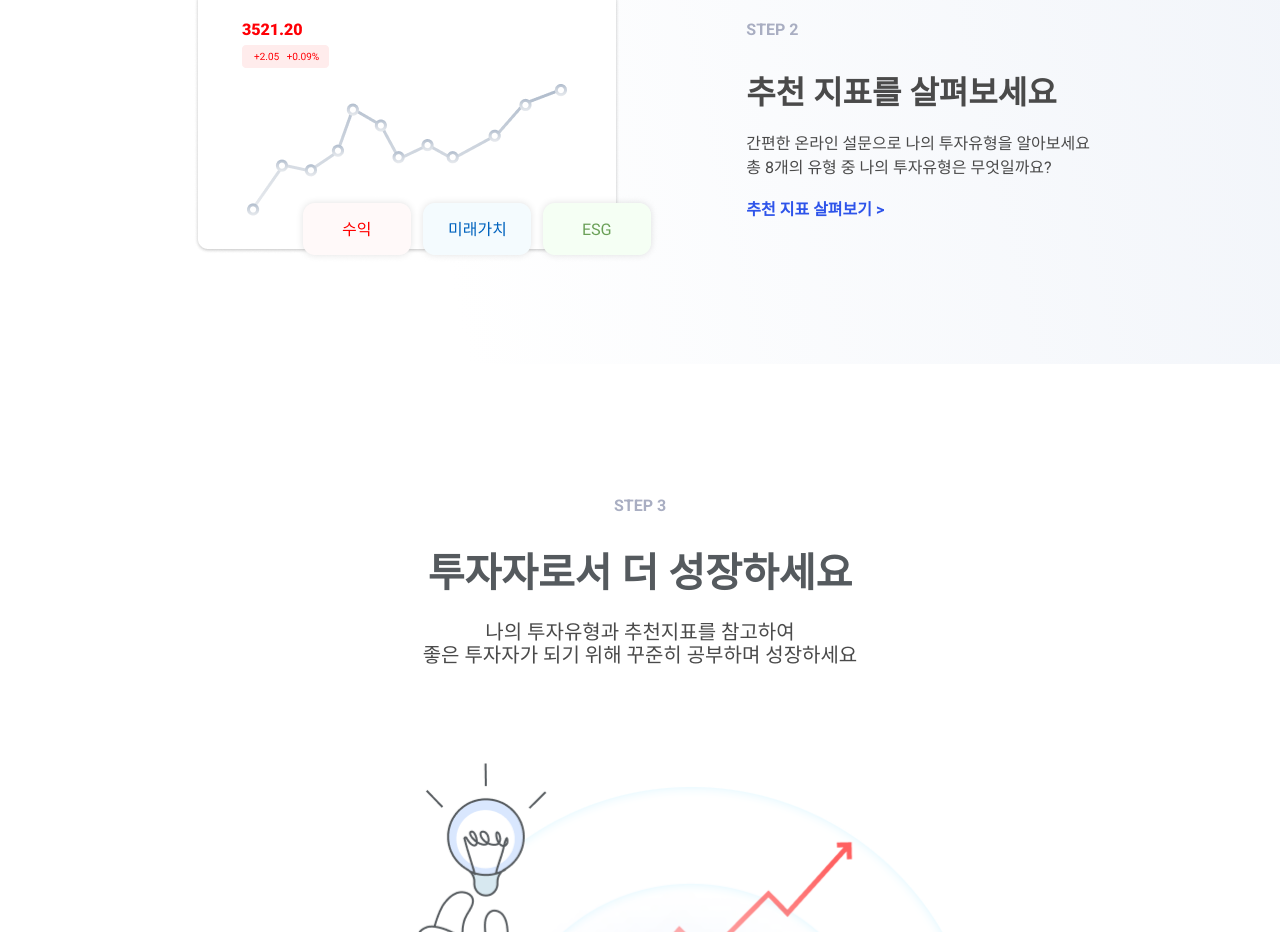
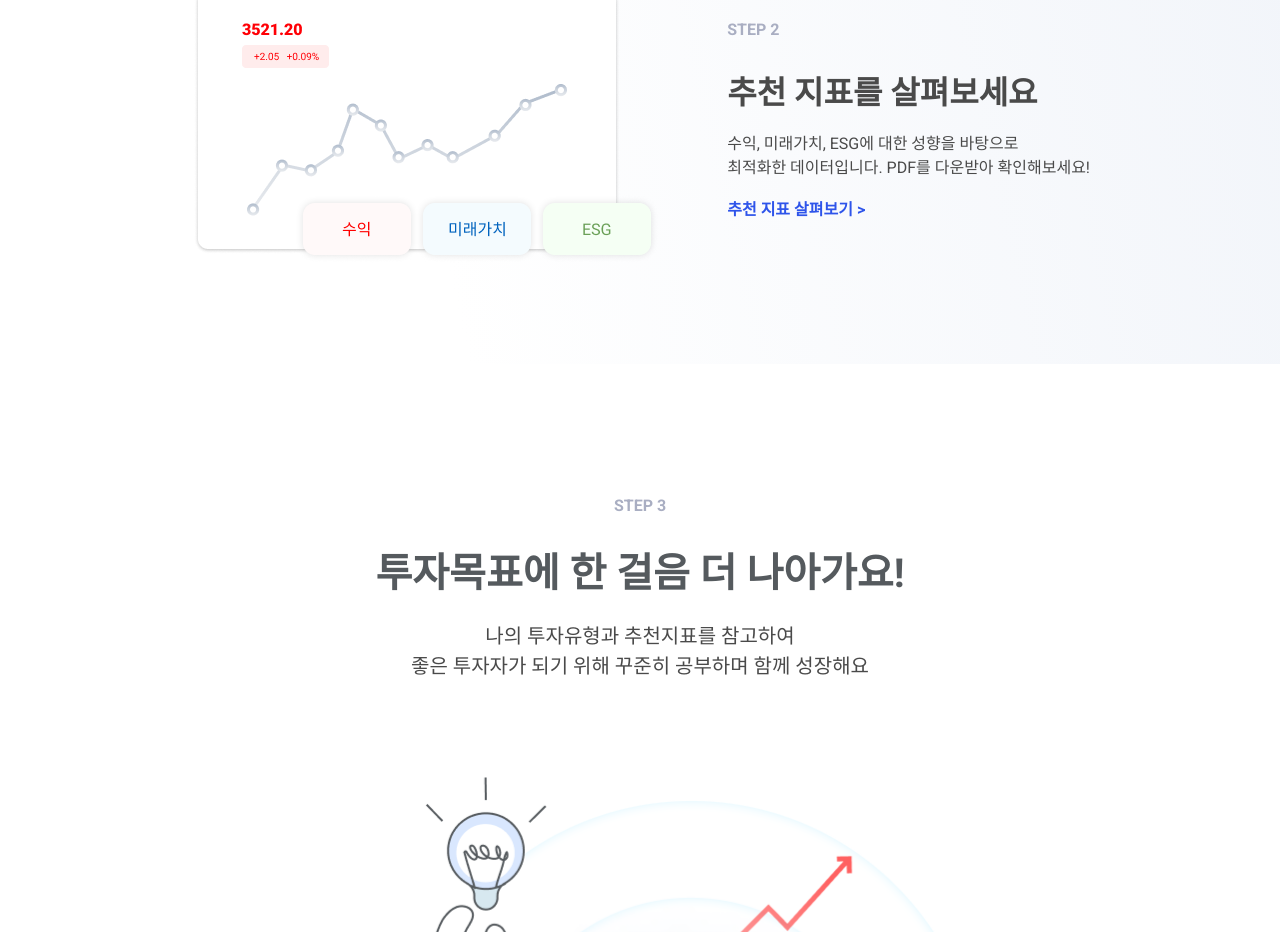
Before and after one commit to sanapark2023/BOLD_01_MS_new, a React (Create React App) app in the folder client/: page / in a window 1280 px wide. Shown: the part 1498-2430 px from the top of the page. Built offline with nearby package versions, Linux system fonts and the light colour scheme; what survey-core would draw is missing.

Commit message:
텍스트 수정

```diff
--- a/client/src/components/Step2.jsx
+++ b/client/src/components/Step2.jsx
@@ -7,8 +7,8 @@ function Step2() {
             <div className='ms_step2_left'>
                 <p className='ms_step2_step'>STEP 2</p>
                 <p className='ms_step2_title'>추천 지표를 살펴보세요</p>
-                <p className='ms_step2_desc'>간편한 온라인 설문으로 나의 투자유형을 알아보세요<br></br>
-        총 8개의 유형 중 나의 투자유형은 무엇일까요?</p>
+                <p className='ms_step2_desc'>수익, 미래가치, ESG에 대한 성향을 바탕으로<br></br>
+                최적화한 데이터입니다. PDF를 다운받아 확인해보세요!</p>
                 <a href='type/1'>{'추천 지표 살펴보기 >'}</a>
             </div>
             <img src='/2_step.png' alt='이미지'></img>
--- a/client/src/components/Step3.css
+++ b/client/src/components/Step3.css
@@ -24,7 +24,7 @@
 .ms_step3_desc{
     font-weight: 400;
     font-size: 20px;
-    line-height: 23px;
+    line-height: 30px;
     text-align: center;
     color: #4A4A4A;
     margin-bottom: 73px;
--- a/client/src/components/Step3.jsx
+++ b/client/src/components/Step3.jsx
@@ -5,8 +5,8 @@ function Step3() {
     <article className='ms_step3'>
         <div className='container'>
             <p className='ms_step3_step'>STEP 3</p>
-            <p className='ms_step3_title'>투자자로서 더 성장하세요</p>
-            <p className='ms_step3_desc'>나의 투자유형과 추천지표를 참고하여<br></br> 좋은 투자자가 되기 위해 꾸준히 공부하며 성장하세요</p>
+            <p className='ms_step3_title'>투자목표에 한 걸음 더 나아가요!</p>
+            <p className='ms_step3_desc'>나의 투자유형과 추천지표를 참고하여<br></br> 좋은 투자자가 되기 위해 꾸준히 공부하며 함께 성장해요</p>
             <img src='/3_step.png' alt='이미지'></img>
         </div>
     </article>
```
Also changed, not shown: 1 other file (tests, documents, lock files or other folders).
